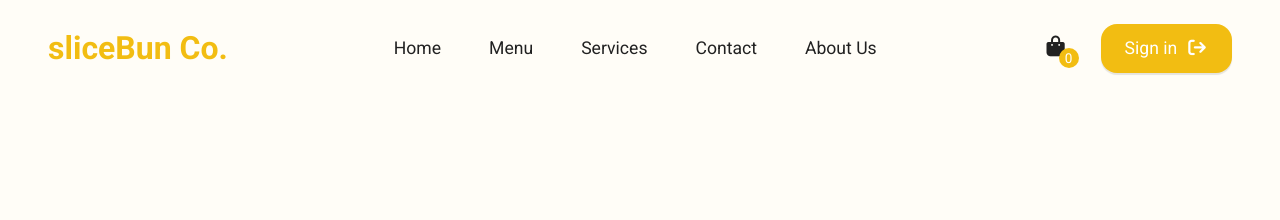
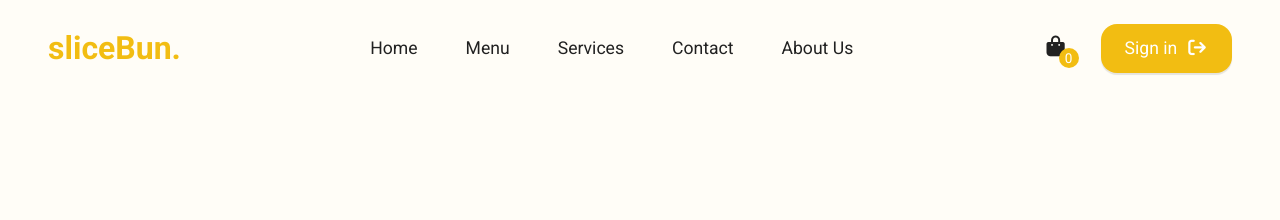
Before and after one commit to Bimal-lgn/SliceBun, a plain HTML site: page index.html in a window 1280 px wide. Shown: the top 220 px of the page. Drawn offline with nearby package versions, Linux system fonts and the light colour scheme.

Commit message:
Fix HTML formatting and structure

```diff
--- a/index.html
+++ b/index.html
@@ -17,7 +17,7 @@
     <!-- HEADER PART -->
     <header>
         <nav class="navbar flex between wrapper">
-            <a href="#" class="logo">sliceBun Co.</a>
+            <a href="#" class="logo">sliceBun.</a>
 
             <!-- DESKTOP NAVIGATION -->
             <ul class="navlist flex gap-3">
@@ -292,7 +292,7 @@
         <div id="about-us" class="footer-container">
             <div class="flex wrapper gap-4">
                 <div class="footer-wrapper">
-                    <a href="#" class="logo">sliceBun Co.</a>
+                    <a href="#" class="logo">sliceBun.</a>
                     <p class="mt-one-half">We will fill your tummy with Delicious<br> food with fast delivery.</p>
                     <div class="flex gap-2 mt-one-half">
                         <a href="#" class="social-icons">
@@ -337,4 +337,5 @@
     <script src="https://cdn.jsdelivr.net/npm/swiper@12/swiper-bundle.min.js"></script>
 </body>
 
+
 </html>
```
